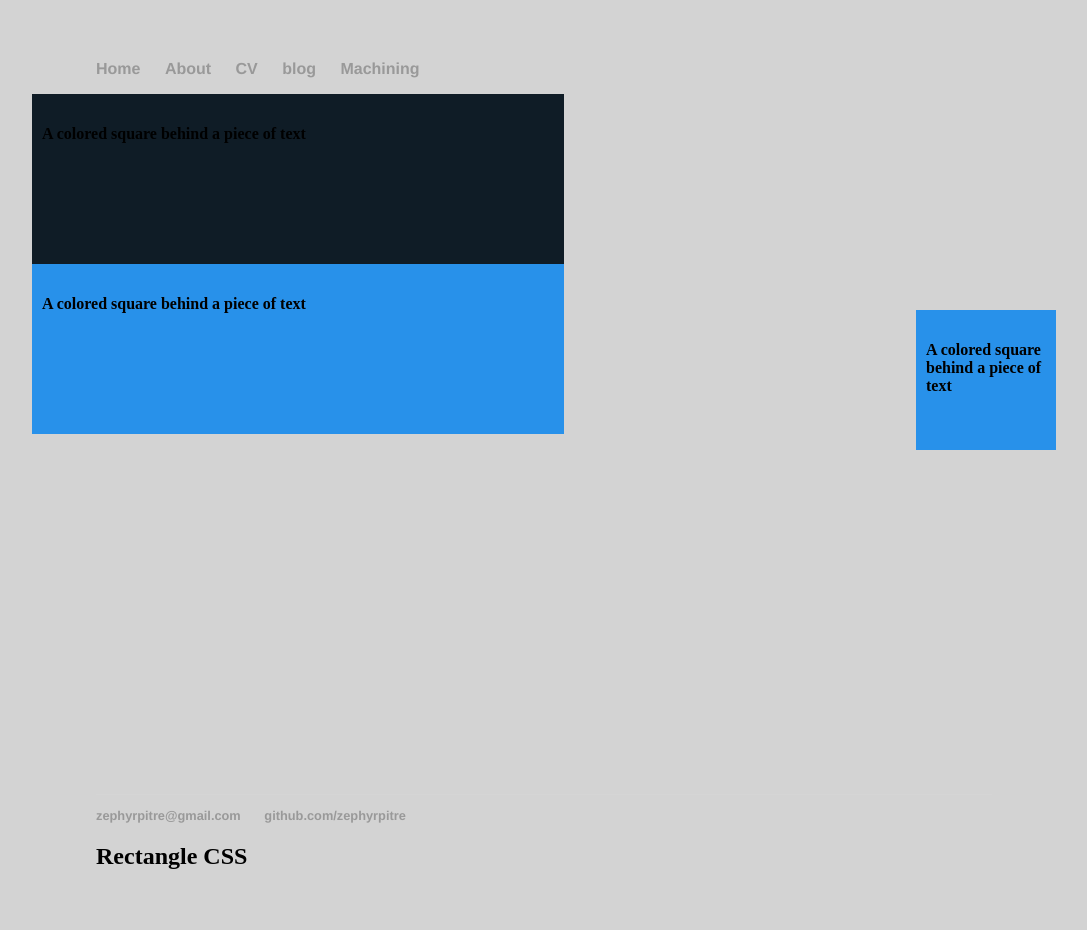
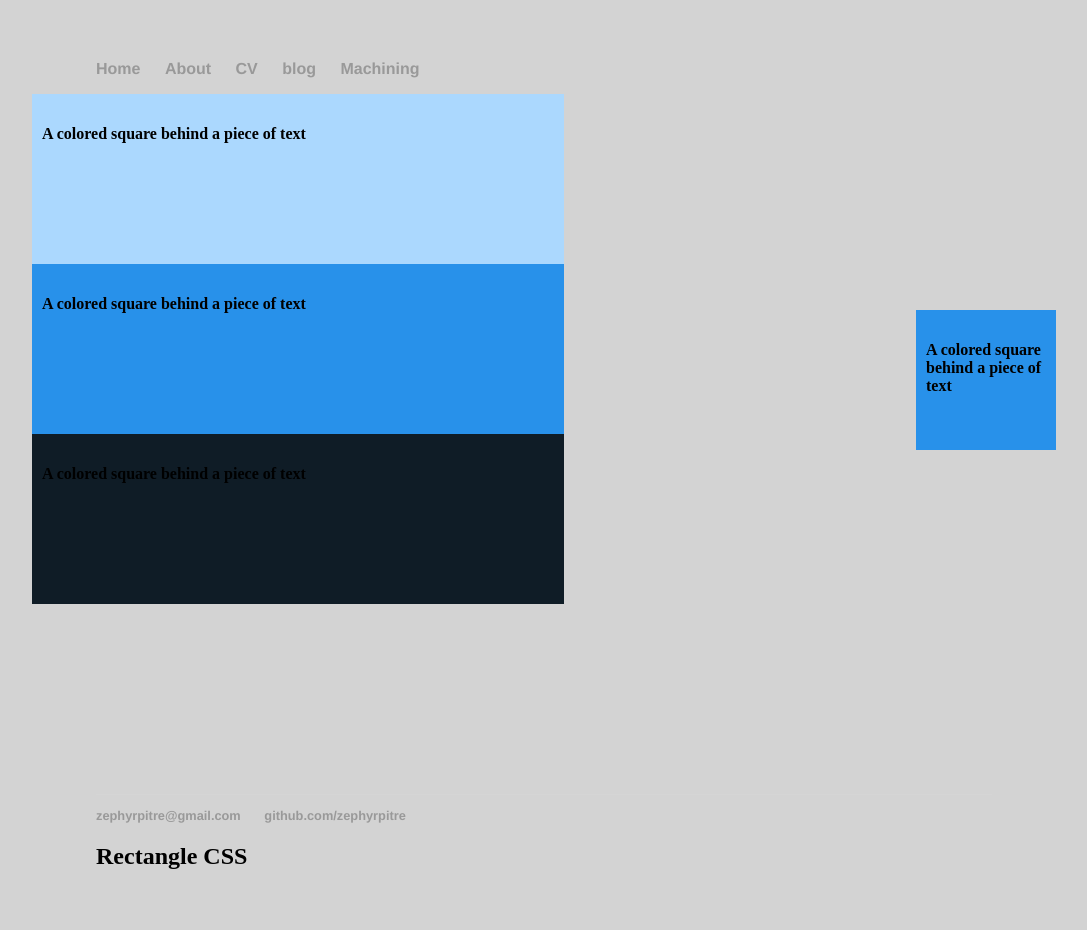
Before and after one commit to ZephyrPitre/ZephyrPitre.github.io, a Jekyll site: the page built from index.html, in a window 1280 px wide. Shown: the whole page, without its empty margins (96-1183 px from the left). Built offline with Jekyll 4.4.1, drawn with Linux system fonts in a browser that asks for light colours.

Commit message:
Update index.html

```diff
--- a/index.html
+++ b/index.html
@@ -29,7 +29,7 @@ title: Zephyr Pitre
 		position: absolute;
 		left: 10%;
 		width: 40%;
-		top: (264 + 170)px;
+		top: 434px;
     border-color:black;
     height: 150px;
 		Background:#0F1C26; <!--dark grey-->
```
